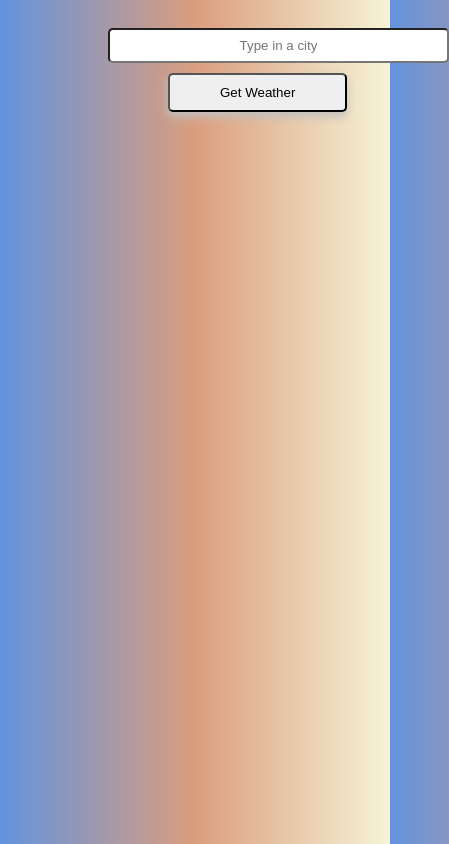
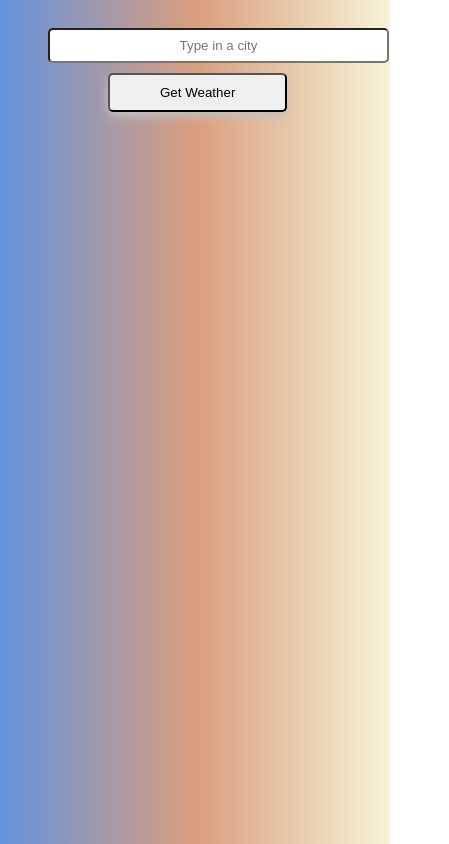
Before and after one commit to danbuckland1/weatherapp, a React (Create React App) app: page / in a window 390 px wide. Shown: the whole page, 449 px wide, since content can reach past the window. Built offline with nearby package versions, Linux system fonts and the light colour scheme.

Commit message:
Still working on mobile view

```diff
--- a/src/index.css
+++ b/src/index.css
@@ -8,7 +8,7 @@ body {
 }
 
 form {
-  margin-left: 100px;
+  margin-left: 40px;
   padding-top: 20px;
 }
 
@@ -78,6 +78,12 @@ input:focus{
   color: #ecedf7;
 }
 
+@media(min-width: 700px){
+  body {
+    display:none;
+  }
+}
+
 /* input {
   border-radius: 5px;
   padding: 8px 80px;
```
